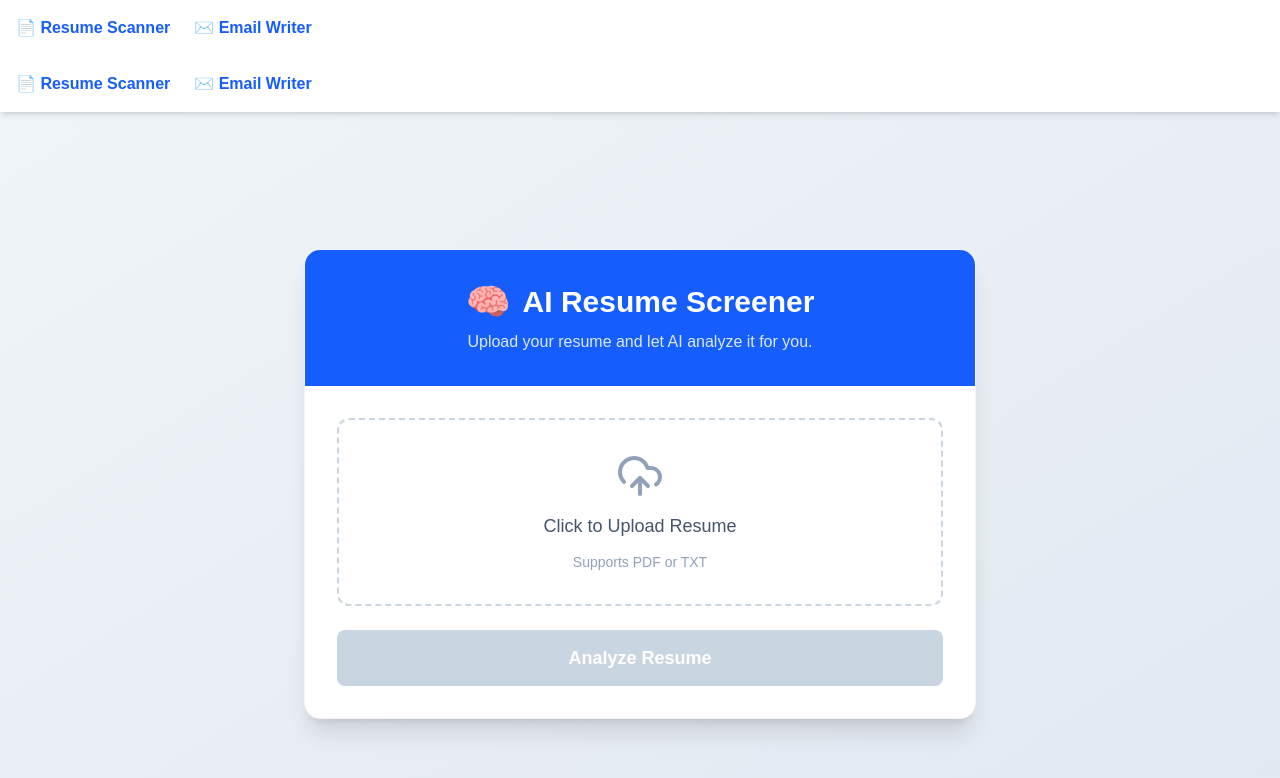
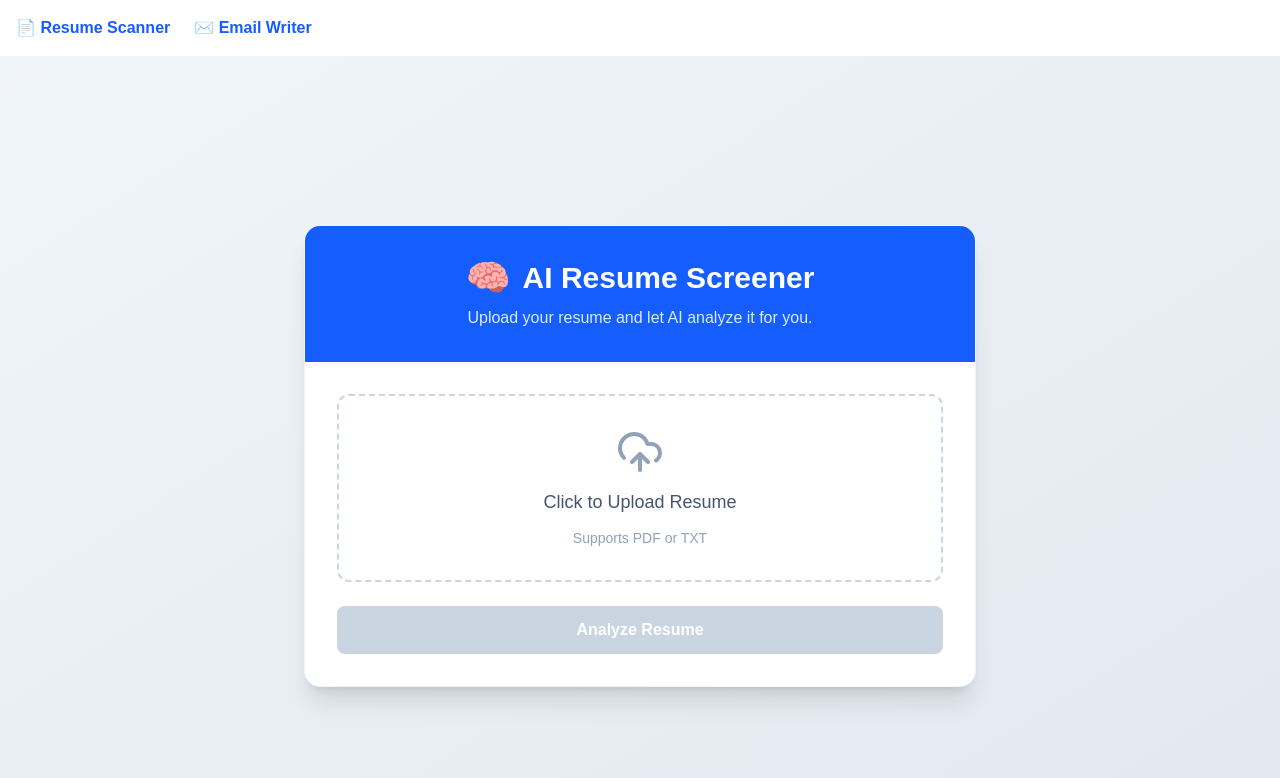
Before and after one commit to prateekmtri/Resume-checker, a Next.js app in the folder frontend/: page / in a window 1280 px wide. Shown: the top 778 px of the page. Built offline with nearby package versions, Linux system fonts and the light colour scheme.

Commit message:
update frontend

```diff
--- a/frontend/app/page.js
+++ b/frontend/app/page.js
@@ -2,8 +2,6 @@
 
 import { useState } from "react";
 import { UploadCloud, FileText, CheckCircle, AlertCircle, Loader2 } from "lucide-react";
-// ✅ Import the Navbar component
-import Navbar from "./components/Navbar";
 
 export default function Home() {
   const [file, setFile] = useState(null);
@@ -37,7 +35,6 @@ export default function Home() {
     formData.append("file", file);
 
     try {
-      // 🔗 Call FastAPI backend
       const response = await fetch("http://127.0.0.1:8000/upload/", {
         method: "POST",
         body: formData,
@@ -48,8 +45,6 @@ export default function Home() {
       }
 
       const data = await response.json();
-
-      // ✅ Set result
       setResult(data.feedback || "No feedback received.");
     } catch (err) {
       console.error(err);
@@ -60,17 +55,11 @@ export default function Home() {
   };
 
   return (
-    // Updated Layout: flex-col to stack Navbar on top
-    <div className="min-h-screen bg-linear-to-br from-slate-100 to-slate-200 flex flex-col">
+    <div className="min-h-screen bg-linear-to-br from-slate-100 to-slate-200 flex items-center justify-center p-4">
 
-      {/* ✅ Navbar Added Here */}
-      <Navbar />
-
-      {/* Main Content Area - Centered */}
-      <div className="flex-1 flex items-center justify-center p-4">
       <div className="max-w-2xl w-full bg-white rounded-2xl shadow-xl overflow-hidden border border-slate-100">
 
-          {/* Header Section */}
+        {/* Header */}
         <div className="bg-blue-600 p-8 text-center">
           <h1 className="text-3xl font-bold text-white flex items-center justify-center gap-3">
             <span className="text-4xl">🧠</span> AI Resume Screener
@@ -81,14 +70,12 @@ export default function Home() {
         </div>
 
         <div className="p-8">
-            {/* Form Section */}
           <form onSubmit={handleSubmit} className="space-y-6">
 
-              {/* Custom File Input */}
-              <div className="relative border-2 border-dashed border-slate-300 rounded-xl p-8 transition-all hover:border-blue-400 hover:bg-blue-50 text-center cursor-pointer group">
+            {/* File Upload */}
+            <div className="relative border-2 border-dashed border-slate-300 rounded-xl p-8 hover:border-blue-400 hover:bg-blue-50 text-center cursor-pointer">
               <input
                 type="file"
-                  id="resume"
                 accept=".pdf,.txt"
                 onChange={handleFileChange}
                 className="absolute inset-0 w-full h-full opacity-0 cursor-pointer"
@@ -106,7 +93,7 @@ export default function Home() {
                   </>
                 ) : (
                   <>
-                      <UploadCloud className="w-12 h-12 text-slate-400 group-hover:text-blue-500 transition-colors" />
+                    <UploadCloud className="w-12 h-12 text-slate-400" />
                     <span className="text-lg font-medium text-slate-600">
                       Click to Upload Resume
                     </span>
@@ -118,43 +105,33 @@ export default function Home() {
               </div>
             </div>
 
-              {/* Error Message */}
+            {/* Error */}
             {error && (
-                <div className="bg-red-50 text-red-600 p-3 rounded-lg flex items-center gap-2 text-sm">
+              <div className="bg-red-50 text-red-600 p-3 rounded-lg flex items-center gap-2">
                 <AlertCircle size={18} />
                 {error}
               </div>
             )}
 
-              {/* Submit Button */}
+            {/* Button */}
             <button
               type="submit"
               disabled={loading || !file}
-                className={`w-full py-3.5 px-6 rounded-lg font-bold text-white text-lg transition-all flex items-center justify-center gap-2
+              className={`w-full py-3 rounded-lg font-bold text-white
                 ${loading || !file
-                    ? "bg-slate-300 cursor-not-allowed"
-                    : "bg-blue-600 hover:bg-blue-700 hover:shadow-lg active:scale-[0.98]"
+                  ? "bg-slate-300"
+                  : "bg-blue-600 hover:bg-blue-700"
                 }`}
             >
-                {loading ? (
-                  <>
-                    <Loader2 className="animate-spin" /> Analyzing...
-                  </>
-                ) : (
-                  "Analyze Resume"
-                )}
+              {loading ? "Analyzing..." : "Analyze Resume"}
             </button>
           </form>
 
-            {/* Result Section */}
+          {/* Result */}
           {result && (
-              <div className="mt-8 animate-in fade-in slide-in-from-bottom-4 duration-500">
-                <div className="flex items-center gap-2 mb-4">
-                  <CheckCircle className="text-green-500" />
-                  <h2 className="text-xl font-bold text-slate-800">Analysis Result</h2>
-                </div>
-
-                <div className="bg-slate-50 p-6 rounded-xl border border-slate-200 text-slate-700 leading-relaxed whitespace-pre-wrap font-sans text-sm md:text-base shadow-inner">
+            <div className="mt-8">
+              <h2 className="text-xl font-bold mb-2">Analysis Result</h2>
+              <div className="bg-slate-50 p-4 rounded-lg border">
                 {result}
               </div>
             </div>
@@ -162,6 +139,5 @@ export default function Home() {
         </div>
       </div>
     </div>
-    </div>
   );
 }
```
Also changed, not shown: 1 other file (tests, documents, lock files or other folders). Lines whose indentation alone changed are shown as unchanged.
